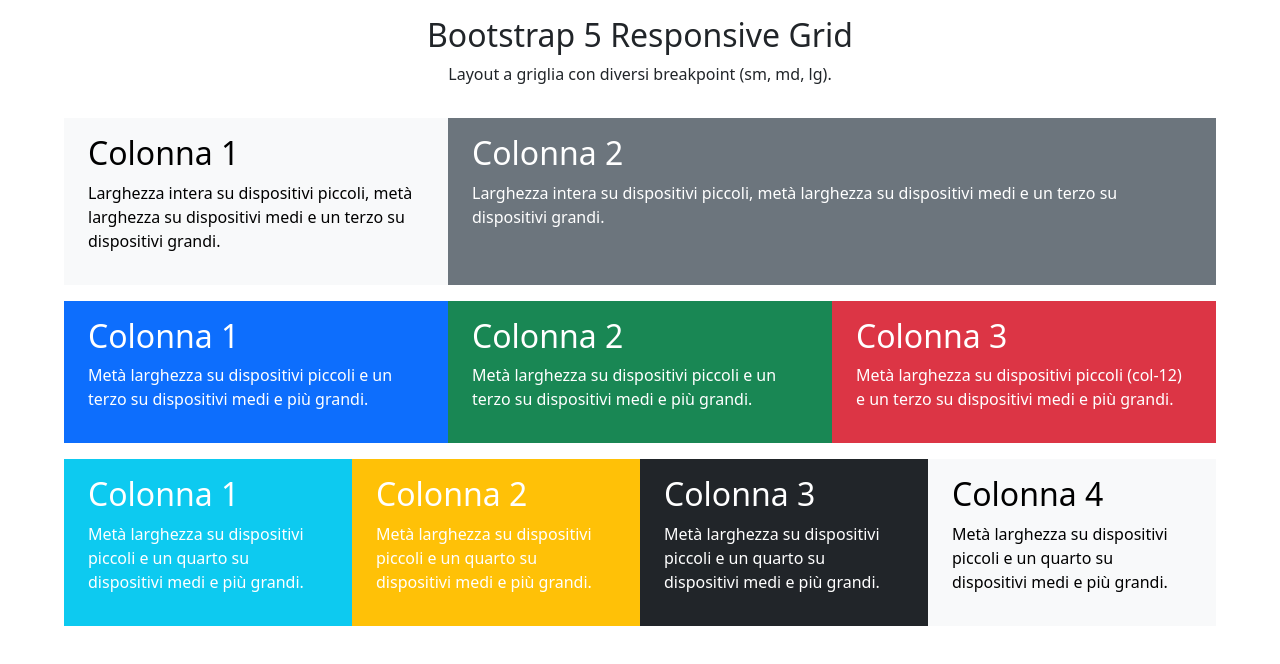
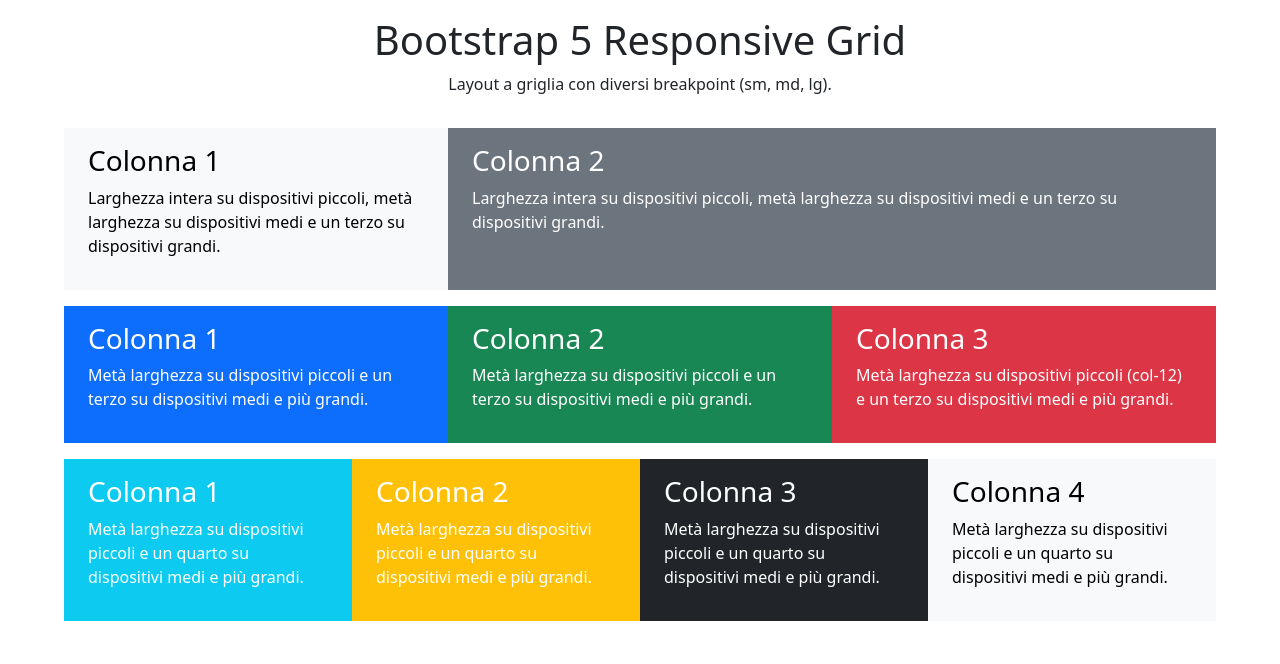
Before and after one commit to Marcucci-Francesco/htmlcss-bootstrap-layout, a plain HTML site: page index.html in a window 1280 px wide. Drawn offline with nearby package versions, Linux system fonts and the light colour scheme.

Commit message:
fix: changes size text

```diff
--- a/index.html
+++ b/index.html
@@ -16,7 +16,7 @@
 
     <div class="fm-container">
       <div class="container-fluid text-center py-3">
-        <h2>Bootstrap 5 Responsive Grid</h2>
+        <h1>Bootstrap 5 Responsive Grid</h1>
         <p>Layout a griglia con diversi breakpoint (sm, md, lg).</p>
       </div>
     </div>
@@ -31,12 +31,12 @@
         <div class="row row-cols-1 row-cols-md-2">
 
           <div class="col text-bg-light py-3 col-lg-4 px-4">
-            <h2>Colonna 1</h2>
+            <h3>Colonna 1</h3>
             <p>Larghezza intera su dispositivi piccoli, met&agrave; larghezza su dispositivi medi e un terzo su dispositivi grandi.</p>
           </div>
 
           <div class="col text-bg-secondary py-3 col-lg-8 px-4">
-            <h2>Colonna 2</h2>
+            <h3>Colonna 2</h3>
             <p>Larghezza intera su dispositivi piccoli, met&agrave; larghezza su dispositivi medi e un terzo su dispositivi grandi.</p>
           </div>
 
@@ -51,17 +51,17 @@
         <div class="row">
 
           <div class="col text-bg-primary col-6 col-md-4 py-3 px-4">
-            <h2>Colonna 1</h2>
+            <h3>Colonna 1</h3>
             <p>Met&agrave; larghezza su dispositivi piccoli e un terzo su dispositivi medi e pi&ugrave; grandi.</p>
           </div>
 
           <div class="col text-bg-success col-6 col-md-4 py-3 px-4">
-            <h2>Colonna 2</h2>
+            <h3>Colonna 2</h3>
             <p>Met&agrave; larghezza su dispositivi piccoli e un terzo su dispositivi medi e pi&ugrave; grandi.</p>
           </div>
 
           <div class="col text-bg-danger col-12 col-md-4 py-3 px-4">
-            <h2>Colonna 3</h2>
+            <h3>Colonna 3</h3>
             <p>Met&agrave; larghezza su dispositivi piccoli (col-12) e un terzo su dispositivi medi e pi&ugrave; grandi.</p>
           </div>
 
@@ -76,22 +76,22 @@
         <div class="row row-cols-2 row-cols-md-4">
 
           <div class="col bg-info text-white py-3 px-4">
-            <h2>Colonna 1</h2>
+            <h3>Colonna 1</h3>
             <p>Met&agrave; larghezza su dispositivi piccoli e un quarto su dispositivi medi e pi&ugrave; grandi.</p>
           </div>
 
           <div class="col bg-warning text-white py-3 px-4">
-            <h2>Colonna 2</h2>
+            <h3>Colonna 2</h3>
             <p>Met&agrave; larghezza su dispositivi piccoli e un quarto su dispositivi medi e pi&ugrave; grandi.</p>
           </div>
 
           <div class="col text-bg-dark py-3 px-4">
-            <h2>Colonna 3</h2>
+            <h3>Colonna 3</h3>
             <p>Met&agrave; larghezza su dispositivi piccoli e un quarto su dispositivi medi e pi&ugrave; grandi.</p>
           </div>
 
           <div class="col text-bg-light py-3 px-4">
-            <h2>Colonna 4</h2>
+            <h3>Colonna 4</h3>
             <p>Met&agrave; larghezza su dispositivi piccoli e un quarto su dispositivi medi e pi&ugrave; grandi.</p>
           </div>
 
```
Also changed, not shown: 1 other file.
